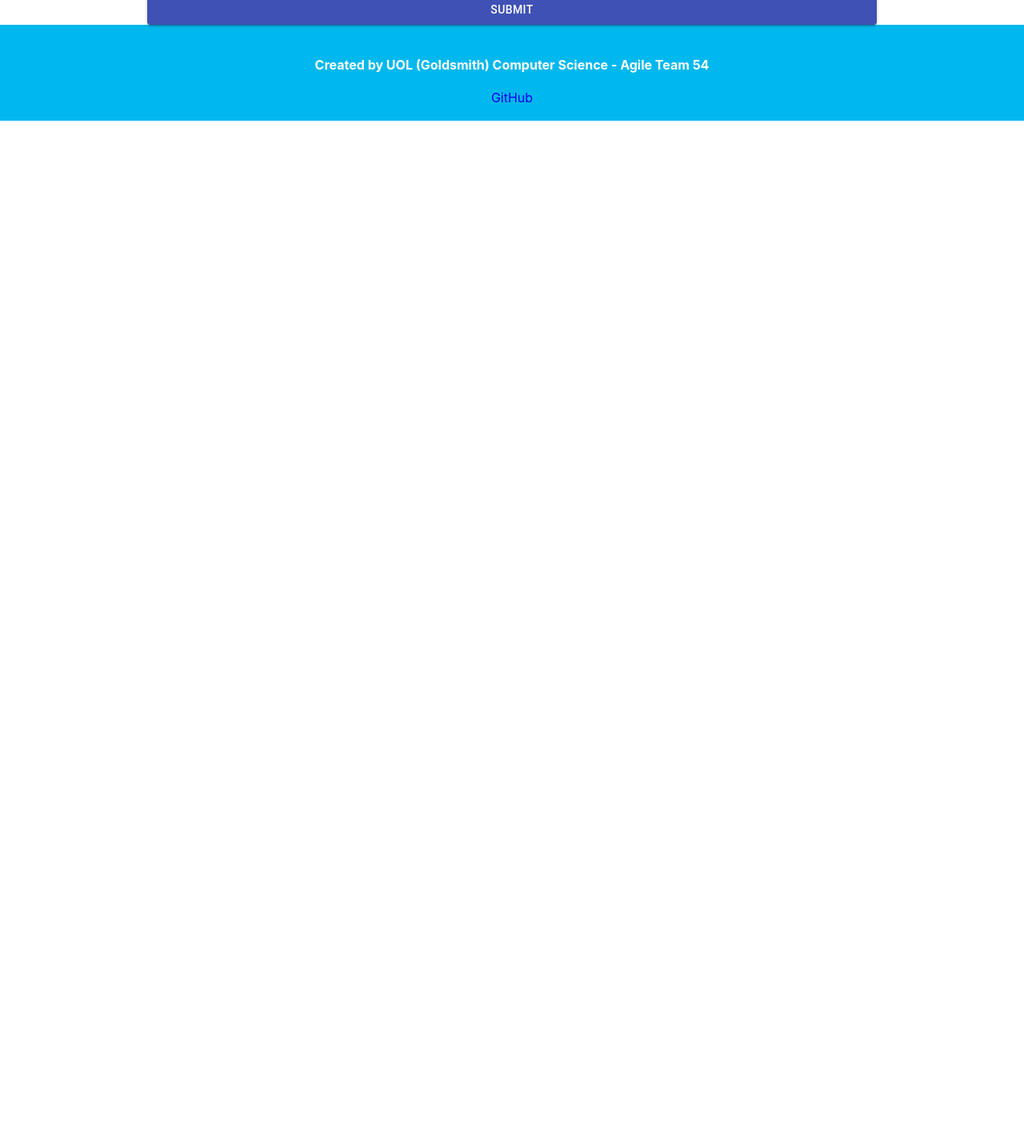
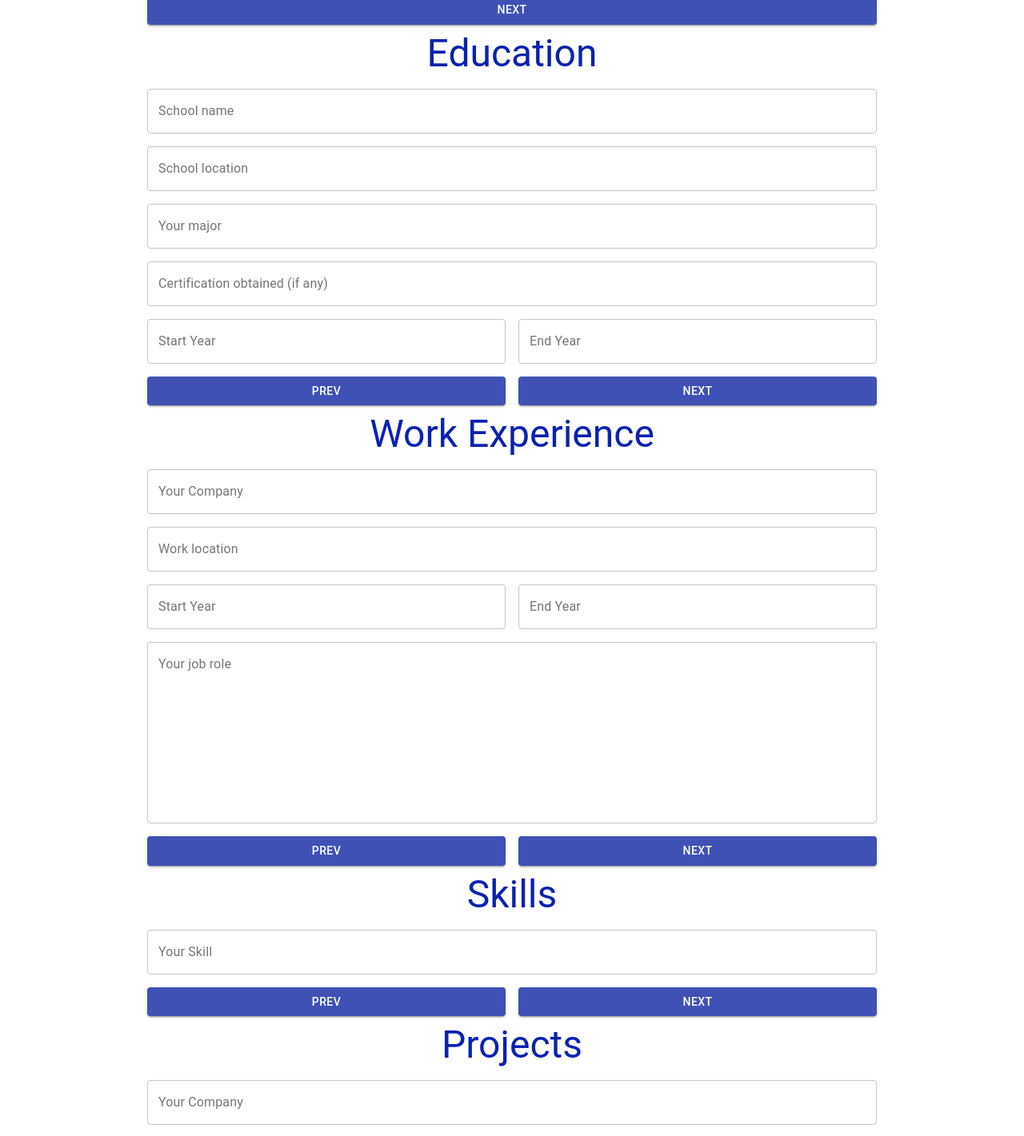
Before and after one commit to CippyLOL/resullar, a React (Create React App) app in the folder client/: page /resumebuilder in a window 1280 px wide. Shown: the part 374-1795 px from the top of the page at 80% size. Before the commit the page ends 800 px from the top, so only its background shows below. Built offline with nearby package versions, Linux system fonts and the light colour scheme.

Commit message:
form sections #12
add in form sections for the resume builder

```diff
--- a/client/src/pages/Home.js
+++ b/client/src/pages/Home.js
@@ -10,7 +10,7 @@ function Home() {
 
 
             <section className={'mainSection'}>
-                <img src={logo} alt="Resullar Logo" style={{ height: '180px', paddingBlock: '10px' }} />
+                <img src={logo} alt="Resullar Logo" style={{ height: '250px', paddingBlock: '10px' }} />
 
                 {/* <h1>What is Resullar?</h1> */}
                 <h2 style={{ padding: '5%' }}>Resullar is a resume builder that provides an effective layout for job-seekers to use, enabling hiring managers to see their talents and skills in the best way possible. </h2>
--- a/client/src/pages/ResumeBuilderForm.js
+++ b/client/src/pages/ResumeBuilderForm.js
@@ -4,16 +4,6 @@ import * as Yup from 'yup';
 import TextFieldWrapper from '../components/formComponents/formUI/TextField';
 import ButtonWrapper from '../components/formComponents/formUI/Button';
 import { Grid, Container, Typography } from '@material-ui/core';
-import { withStyles } from "@material-ui/core/styles";
-
-const styles = {
-    root: {
-        background: "black"
-    },
-    input: {
-        color: "#2EFF22"
-    }
-};
 
 const initialFormState = {
     fName: "",
@@ -29,9 +19,17 @@ const formValidation = Yup.object().shape({
     address: Yup.string().required('Required'),
 });
 
+const resumeForm = {
+    minHeight: '80vh',
+    display: 'flex',
+    justifyContent: 'center',
+    alignItems: 'center',
+    paddingBottom: '3rem',
+};
+
 function ResumeBuilderForm() {
     return (
-        <div className="resumeForm">
+        <div style={resumeForm}>
             <Container maxWidth="md">
                 <div className="formWrapper">
                     <Formik
@@ -74,6 +72,202 @@ function ResumeBuilderForm() {
                                 </Grid>
 
                                 <Grid item xs={12}>
+                                    <ButtonWrapper>Next</ButtonWrapper>
+                                </Grid>
+                            </Grid>
+                        </Form>
+                    </Formik>
+                </div>
+                <div className="formWrapper">
+                    <Formik
+                        initialValues={initialFormState}
+                        validationSchema={formValidation}
+                        onSubmit={values => {
+                            console.log(values);
+                        }}
+                    >
+                        <Form>
+                            <Grid container spacing={2}>
+                                <Grid item xs={12}>
+                                    <Typography variant="h3">
+                                        Education
+                                    </Typography>
+                                </Grid>
+                                <Grid item xs={12}>
+                                    <TextFieldWrapper
+                                        name="schoolName"
+                                        label="School name"
+                                    />
+                                </Grid>
+                                <Grid item xs={12}>
+                                    <TextFieldWrapper
+                                        name="schoolLocation"
+                                        label="School location"
+                                    />
+                                </Grid>
+                                <Grid item xs={12}>
+                                    <TextFieldWrapper
+                                        name="major"
+                                        label="Your major"
+                                    />
+                                </Grid>
+                                <Grid item xs={12}>
+                                    <TextFieldWrapper
+                                        name="certification"
+                                        label="Certification obtained (if any)"
+                                    />
+                                </Grid>
+                                <Grid item xs={6}>
+                                    <TextFieldWrapper
+                                        name="startYear"
+                                        label="Start Year"
+                                    />
+                                </Grid>
+                                <Grid item xs={6}>
+                                    <TextFieldWrapper
+                                        name="endYear"
+                                        label="End Year"
+                                    />
+                                </Grid>
+                                <Grid item xs={6}>
+                                    <ButtonWrapper>Prev</ButtonWrapper>
+                                </Grid>
+                                <Grid item xs={6}>
+                                    <ButtonWrapper>Next</ButtonWrapper>
+                                </Grid>
+                            </Grid>
+                        </Form>
+                    </Formik>
+                </div>
+                <div className="formWrapper">
+                    <Formik
+                        initialValues={initialFormState}
+                        validationSchema={formValidation}
+                        onSubmit={values => {
+                            console.log(values);
+                        }}
+                    >
+                        <Form>
+                            <Grid container spacing={2}>
+                                <Grid item xs={12}>
+                                    <Typography variant="h3">
+                                        Work Experience
+                                    </Typography>
+                                </Grid>
+                                <Grid item xs={12}>
+                                    <TextFieldWrapper
+                                        name="companyName"
+                                        label="Your Company"
+                                    />
+                                </Grid>
+                                <Grid item xs={12}>
+                                    <TextFieldWrapper
+                                        name="workLocation"
+                                        label="Work location"
+                                    />
+                                </Grid>
+                                <Grid item xs={6}>
+                                    <TextFieldWrapper
+                                        name="startYear"
+                                        label="Start Year"
+                                    />
+                                </Grid>
+                                <Grid item xs={6}>
+                                    <TextFieldWrapper
+                                        name="endYear"
+                                        label="End Year"
+                                    />
+                                </Grid>
+                                <Grid item xs={12}>
+                                    <TextFieldWrapper multiline rows={10}
+                                        name="workDescription"
+                                        label="Your job role"
+                                    />
+                                </Grid>
+                                <Grid item xs={6}>
+                                    <ButtonWrapper>Prev</ButtonWrapper>
+                                </Grid>
+                                <Grid item xs={6}>
+                                    <ButtonWrapper>Next</ButtonWrapper>
+                                </Grid>
+                            </Grid>
+                        </Form>
+                    </Formik>
+                </div>
+                <div className="formWrapper">
+                    <Formik
+                        initialValues={initialFormState}
+                        validationSchema={formValidation}
+                        onSubmit={values => {
+                            console.log(values);
+                        }}
+                    >
+                        <Form>
+                            <Grid container spacing={2}>
+                                <Grid item xs={12}>
+                                    <Typography variant="h3">
+                                        Skills
+                                    </Typography>
+                                </Grid>
+                                <Grid item xs={12}>
+                                    <TextFieldWrapper
+                                        name="skillName"
+                                        label="Your Skill"
+                                    />
+                                </Grid>
+                                <Grid item xs={6}>
+                                    <ButtonWrapper>Prev</ButtonWrapper>
+                                </Grid>
+                                <Grid item xs={6}>
+                                    <ButtonWrapper>Next</ButtonWrapper>
+                                </Grid>
+                            </Grid>
+                        </Form>
+                    </Formik>
+                </div>
+                <div className="formWrapper">
+                    <Formik
+                        initialValues={initialFormState}
+                        validationSchema={formValidation}
+                        onSubmit={values => {
+                            console.log(values);
+                        }}
+                    >
+                        <Form>
+                            <Grid container spacing={2}>
+                                <Grid item xs={12}>
+                                    <Typography variant="h3">
+                                        Projects
+                                    </Typography>
+                                </Grid>
+                                <Grid item xs={12}>
+                                    <TextFieldWrapper
+                                        name="projectName"
+                                        label="Your Company"
+                                    />
+                                </Grid>
+                                <Grid item xs={6}>
+                                    <TextFieldWrapper
+                                        name="startYear"
+                                        label="Start Year"
+                                    />
+                                </Grid>
+                                <Grid item xs={6}>
+                                    <TextFieldWrapper
+                                        name="endYear"
+                                        label="End Year"
+                                    />
+                                </Grid>
+                                <Grid item xs={12}>
+                                    <TextFieldWrapper multiline rows={10}
+                                        name="projectDescription"
+                                        label="About your project"
+                                    />
+                                </Grid>
+                                <Grid item xs={6}>
+                                    <ButtonWrapper>Prev</ButtonWrapper>
+                                </Grid>
+                                <Grid item xs={6}>
                                     <ButtonWrapper>Submit</ButtonWrapper>
                                 </Grid>
                             </Grid>
```
Also changed, not shown: client/src/pages/Home.css (+18 -19 lines).
